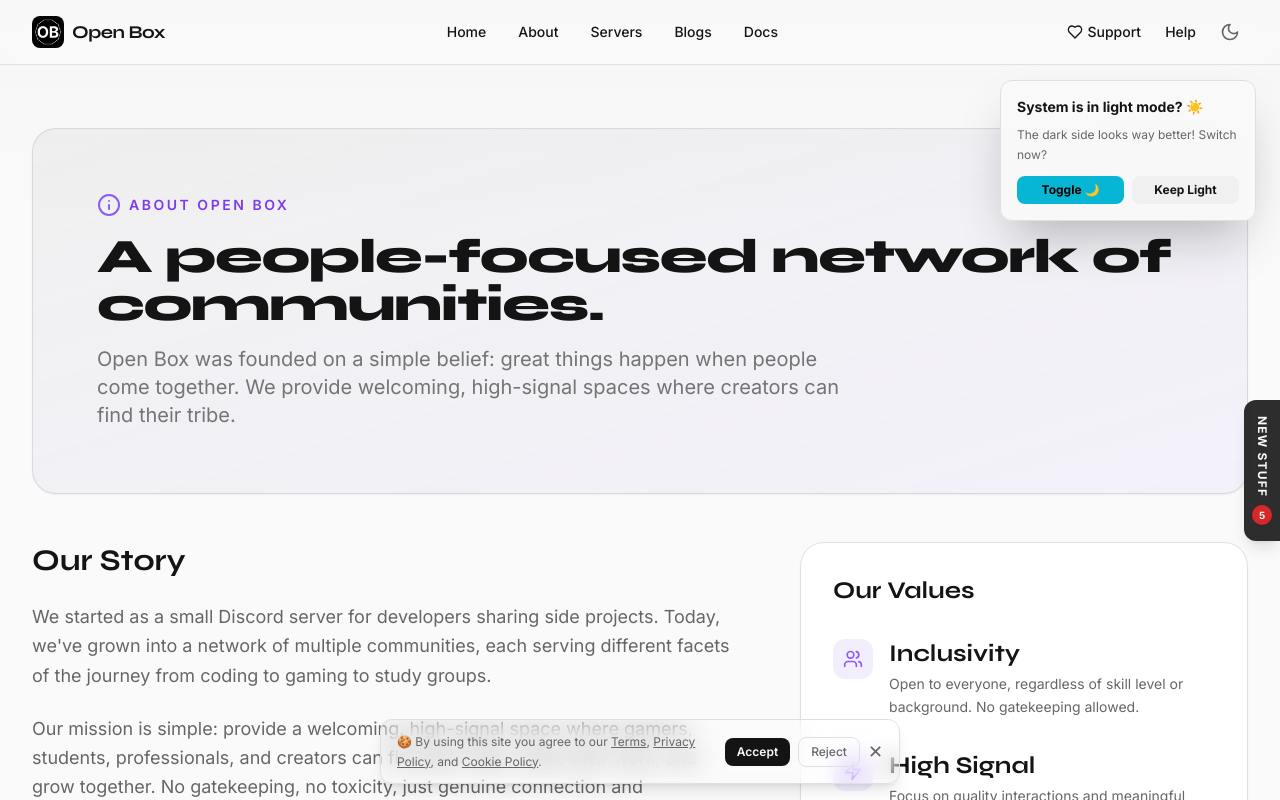
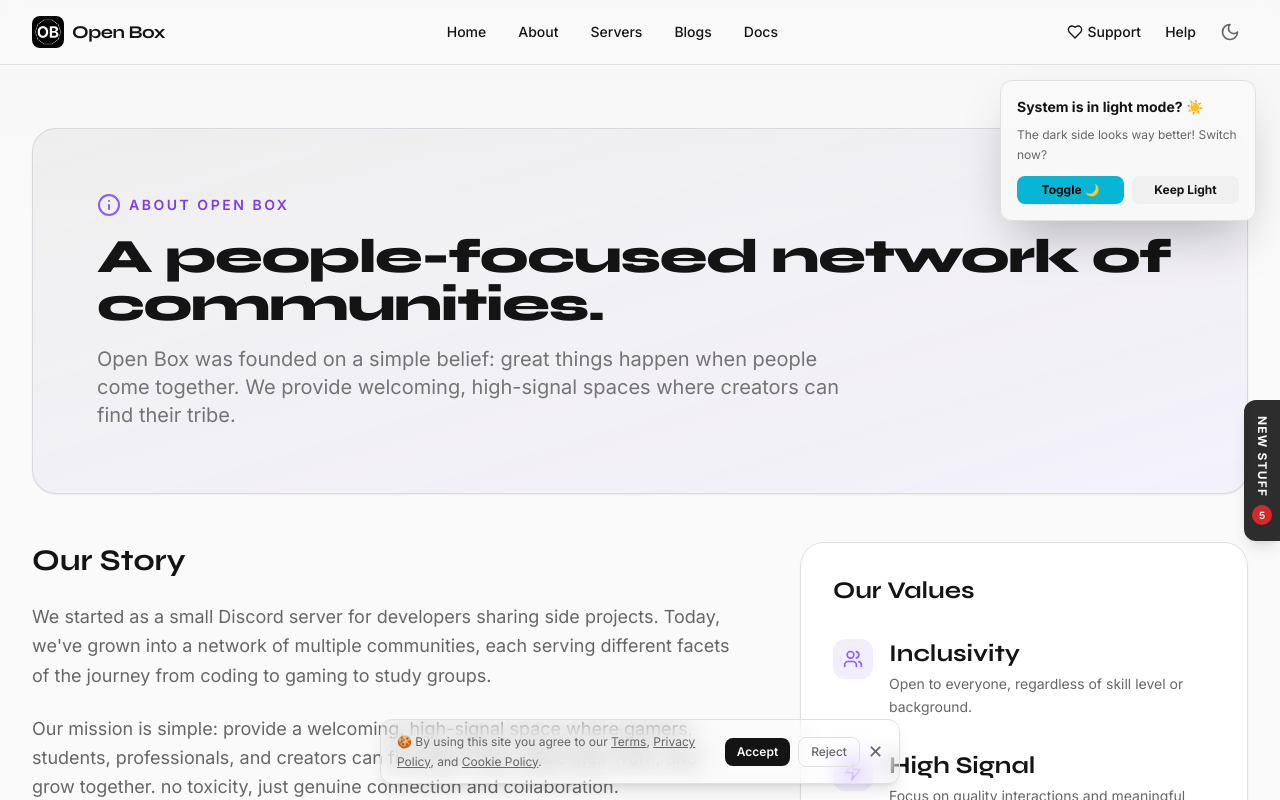
Before and after one commit to Mahi130306/OpenBoxComm, a Next.js app: page /about in a window 1280 px wide. Shown: the top 800 px of the page. Built offline with nearby package versions, Linux system fonts and the light colour scheme.

Commit message:
fix: Removed the world " no gatekeeping " from the project

```diff
--- a/app/about/page.tsx
+++ b/app/about/page.tsx
@@ -46,7 +46,7 @@ export default function AboutPage() {
                 We started as a small Discord server for developers sharing side projects. Today, we&apos;ve grown into a network of multiple communities, each serving different facets of the journey from coding to gaming to study groups.
               </p>
               <p className="text-lg text-muted-foreground leading-relaxed">
-                Our mission is simple: provide a welcoming, high-signal space where gamers, students, professionals, and creators can find their tribe, share their work, and grow together. No gatekeeping, no toxicity, just genuine connection and collaboration.
+                Our mission is simple: provide a welcoming, high-signal space where gamers, students, professionals, and creators can find their tribe, share their work, and grow together. no toxicity, just genuine connection and collaboration.
               </p>
             </div>
           </section>
@@ -88,7 +88,7 @@ export default function AboutPage() {
               <h2 className="text-2xl font-bold mb-8">Our Values</h2>
               <div className="space-y-8">
                 {[
-                  { icon: Users, title: "Inclusivity", desc: "Open to everyone, regardless of skill level or background. No gatekeeping allowed." },
+                  { icon: Users, title: "Inclusivity", desc: "Open to everyone, regardless of skill level or background." },
                   { icon: Zap, title: "High Signal", desc: "Focus on quality interactions and meaningful content over noise and spam." },
                   { icon: Heart, title: "Community First", desc: "Every decision we make is guided by what's best for the people who call Open Box home." },
                   { icon: CheckCircle2, title: "Respect", desc: "A safe, respectful environment where everyone can express themselves freely." }
--- a/app/layout.tsx
+++ b/app/layout.tsx
@@ -35,7 +35,7 @@ export const metadata: Metadata = {
     default: 'Open Box — Community for Everyone',
     template: '%s — Open Box',
   },
-  description: 'A community network with multiple Discord servers. Join Open Box to build, learn, game, and connect — free, no gatekeeping.',
+  description: 'A community network with multiple Discord servers. Join Open Box to build, learn, game, and connect — free.',
   keywords: ['Open Box', 'Discord community', 'gaming server', 'developer community', 'study group', 'networking', 'free community', 'the best Discord community', 'the best tech community', 'open box community', 'open box comm', 'OB', 'ob', 'ob.net.in', 'obcomm', 'obcomm.in', 'obcommunity', 'obcommunity.in', 'obcommunity.net', 'openboxcommunity.in', 'openboxcommunity.net', 'openboxcommunity.org', 'obcommunity.org', 'obcommunity.org.in', 'openboxcommunity.org.in', 'the open box community', 'openboxcommunity.org.in'],
   authors: [{ name: 'Open Box', url: BASE_URL }],
   creator: 'Open Box',
--- a/app/page.tsx
+++ b/app/page.tsx
@@ -34,7 +34,7 @@ export default function Home() {
               Open Doors. Pick Yours.
             </h1>
             <p className="mt-6 max-w-2xl text-lg leading-relaxed text-muted-foreground">
-              OpenBox is home to multiple communities across gaming, development, study, networking, and more. Free to join. No gatekeeping. Just find the one that fits and jump in.
+              OpenBox is home to multiple communities across gaming, development, study, networking, and more. Free to join. Just find the one that fits and jump in.
             </p>
             <div className="mt-10 flex flex-wrap items-center gap-3">
               <Button asChild size="lg">
--- a/lib/seo.ts
+++ b/lib/seo.ts
@@ -12,7 +12,7 @@ const BASE_URL = 'https://openboxcomm.in'
  */
 export const defaultMetadata = {
   title: 'Open Box | Community for Everyone',
-  description: 'A community network with multiple Discord servers. Join Open Box to build, learn, game, and connect | free, no gatekeeping.',
+  description: 'A community network with multiple Discord servers. Join Open Box to build, learn, game, and connect | free.',
   keywords: ['Open Box', 'Discord community', 'gaming', 'development', 'learning', 'networking'],
   baseUrl: BASE_URL,
 }
```
Also changed, not shown: public/llms.txt.
